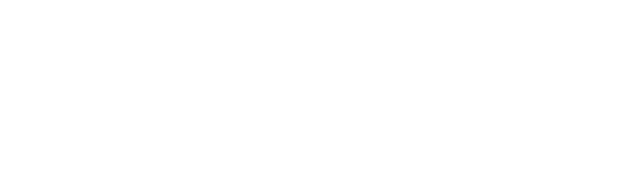
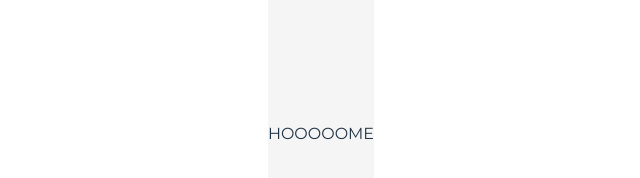
Before and after one commit to ariusvi/ichiplush_frontend, a React (Vite) app: page / in a window 1280 px wide. Shown: the part 298-476 px from the top of the page, without its empty margins (319-959 px from the left). Built offline with nearby package versions, Linux system fonts and the light colour scheme.

Commit message:
chore: Add Header, Body, and Footer components to App.jsx

```diff
--- a/src/App.jsx
+++ b/src/App.jsx
@@ -1,12 +1,18 @@
 import { useState } from 'react'
 import './App.css'
+import { Header } from './components/common/Header/Header'
+
+import { Body } from './pages/Body/Body'
+import { Footer } from './components/common/Footer/Footer'
 
 function App() {
   const [count, setCount] = useState(0)
 
   return (
     <>
-
+      <Header />
+      <Body />
+      <Footer />
     </>
   )
 }
--- /dev/null
+++ b/src/components/common/Footer/Footer.jsx
@@ -0,0 +1,7 @@
+import './Footer.css'
+
+export const Footer = () => {
+    return (
+        <div></div>
+    );
+}
--- /dev/null
+++ b/src/components/common/Header/Header.jsx
@@ -0,0 +1,8 @@
+import './Header.css';
+
+export const Header = () => {
+    return (
+        <div>
+        </div>
+    );
+}
--- a/src/index.css
+++ b/src/index.css
@@ -4,8 +4,8 @@
   font-weight: 400;
 
   color-scheme: light dark;
-  color: rgba(255, 255, 255, 0.87);
-  background-color: #242424;
+  color: rgba(0, 0, 0, 0.87);
+  background-color: #f5f5f5;
 
   font-synthesis: none;
   text-rendering: optimizeLegibility;
@@ -16,7 +16,8 @@
 @font-face {
   font-family: 'Montserrat';
   src: url(./assets/fonts/Montserrat-VariableFont_wght.ttf);
-  src: url(./assets/fonts/Montserrat-Italic-VariableFont_wght.ttf);
+  font-weight: normal;
+  font-style: normal;
 }
 body {
   margin: 0;
--- /dev/null
+++ b/src/pages/Body/Body.jsx
@@ -0,0 +1,12 @@
+import { Routes, Route, Navigate} from "react-router-dom"
+import { Home } from "../Home/Home"
+
+export const Body = () => {
+
+    return (
+    <Routes>
+        <Route path="*" element={<Navigate to={"/"} replace/>} />
+        <Route path="/" element={<Home />} />
+    </Routes>
+    )
+}
--- a/src/pages/Home/Home.css
+++ b/src/pages/Home/Home.css
@@ -0,0 +1,10 @@
+.homeDesign {
+    height: 100%;
+    width: 100%;
+
+    display: flex;
+    justify-content: center;
+    align-items: center;
+    height: 100vh;
+    background-color: #f5f5f5;
+}
--- a/src/pages/Home/Home.jsx
+++ b/src/pages/Home/Home.jsx
@@ -1 +1,10 @@
+
 import './Home.css'
+
+export const Home = () => {
+    return (
+        <>
+            <div className='homeDesign'>HOOOOOME</div>
+        </>
+    );
+}
```
Also changed, not shown: src/components/common/Footer/Footer.css (added), src/components/common/Header/Header.css (added).
